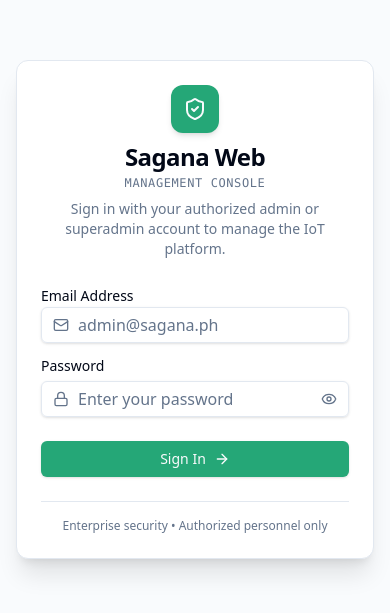
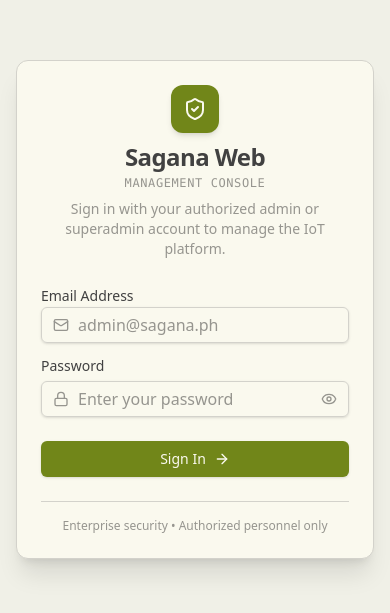
Before and after one commit to likha-innovations/sagana-web, a React (Vite) app: page /sign-in in a window 390 px wide. Shown: the part 113-726 px from the top of the page. Built offline with nearby package versions, Linux system fonts and the light colour scheme; no server answers.

Commit message:
style(theme): sync mobile brand palette and configure antislop guidelines

```diff
--- a/src/index.css
+++ b/src/index.css
@@ -1,72 +1,49 @@
 @import "tailwindcss";
+
+@theme {
+  --color-background: #FAF9EE;
+  --color-foreground: #414141;
+  --color-card: #FAF9EE;
+  --color-card-foreground: #414141;
+  --color-popover: #FAF9EE;
+  --color-popover-foreground: #414141;
+  --color-primary: #718619;
+  --color-primary-foreground: #FAF9EE;
+  --color-secondary: #E2E1DC;
+  --color-secondary-foreground: #414141;
+  --color-muted: #E2E1DC;
+  --color-muted-foreground: #96958F;
+  --color-accent: #E2E1DC;
+  --color-accent-foreground: #414141;
+  --color-destructive: #E84C4C;
+  --color-destructive-foreground: #FAF9EE;
+  --color-border: #D3D2CB;
+  --color-input: #C8C7BE;
+  --color-ring: #718619;
+}
 
 @layer base {
   :root {
-    --background: 0 0% 100%;
-    --foreground: 222.2 84% 4.9%;
-    --card: 0 0% 100%;
-    --card-foreground: 222.2 84% 4.9%;
-    --popover: 0 0% 100%;
-    --popover-foreground: 222.2 84% 4.9%;
-    --primary: 158 64% 40%;
-    --primary-foreground: 210 40% 98%;
-    --secondary: 210 40% 96.1%;
-    --secondary-foreground: 222.2 47.4% 11.2%;
-    --muted: 210 40% 96.1%;
-    --muted-foreground: 215.4 16.3% 46.9%;
-    --accent: 210 40% 96.1%;
-    --accent-foreground: 222.2 47.4% 11.2%;
-    --destructive: 0 84.2% 60.2%;
-    --destructive-foreground: 210 40% 98%;
-    --border: 214.3 31.8% 91.4%;
-    --input: 214.3 31.8% 91.4%;
-    --ring: 158 64% 40%;
-    --radius: 0.5rem;
+    --background: #FAF9EE;
+    --foreground: #414141;
+    --card: #FAF9EE;
+    --card-foreground: #414141;
+    --popover: #FAF9EE;
+    --popover-foreground: #414141;
+    --primary: #718619;
+    --primary-foreground: #FAF9EE;
+    --secondary: #E2E1DC;
+    --secondary-foreground: #414141;
+    --muted: #E2E1DC;
+    --muted-foreground: #96958F;
+    --accent: #E2E1DC;
+    --accent-foreground: #414141;
+    --destructive: #E84C4C;
+    --destructive-foreground: #FAF9EE;
+    --border: #D3D2CB;
+    --input: #C8C7BE;
+    --ring: #718619;
   }
-
-  .dark {
-    --background: 222.2 84% 4.9%;
-    --foreground: 210 40% 98%;
-    --card: 222.2 84% 4.9%;
-    --card-foreground: 210 40% 98%;
-    --popover: 222.2 84% 4.9%;
-    --popover-foreground: 210 40% 98%;
-    --primary: 158 64% 45%;
-    --primary-foreground: 222.2 47.4% 11.2%;
-    --secondary: 217.2 32.6% 17.5%;
-    --secondary-foreground: 210 40% 98%;
-    --muted: 217.2 32.6% 17.5%;
-    --muted-foreground: 215 20.2% 65.1%;
-    --accent: 217.2 32.6% 17.5%;
-    --accent-foreground: 210 40% 98%;
-    --destructive: 0 62.8% 30.6%;
-    --destructive-foreground: 210 40% 98%;
-    --border: 217.2 32.6% 17.5%;
-    --input: 217.2 32.6% 17.5%;
-    --ring: 158 64% 45%;
-  }
-}
-
-@theme {
-  --color-background: hsl(var(--background));
-  --color-foreground: hsl(var(--foreground));
-  --color-card: hsl(var(--card));
-  --color-card-foreground: hsl(var(--card-foreground));
-  --color-popover: hsl(var(--popover));
-  --color-popover-foreground: hsl(var(--popover-foreground));
-  --color-primary: hsl(var(--primary));
-  --color-primary-foreground: hsl(var(--primary-foreground));
-  --color-secondary: hsl(var(--secondary));
-  --color-secondary-foreground: hsl(var(--secondary-foreground));
-  --color-muted: hsl(var(--muted));
-  --color-muted-foreground: hsl(var(--muted-foreground));
-  --color-accent: hsl(var(--accent));
-  --color-accent-foreground: hsl(var(--accent-foreground));
-  --color-destructive: hsl(var(--destructive));
-  --color-destructive-foreground: hsl(var(--destructive-foreground));
-  --color-border: hsl(var(--border));
-  --color-input: hsl(var(--input));
-  --color-ring: hsl(var(--ring));
 }
 
 * {
@@ -80,4 +57,5 @@ body {
   min-height: 100vh;
   margin: 0;
   font-family: system-ui, -apple-system, BlinkMacSystemFont, 'Segoe UI', Roboto, Oxygen, Ubuntu, Cantarell, sans-serif;
+  -webkit-font-smoothing: antialiased;
 }
```
Also changed, not shown: 2 other files (tests, documents, lock files or other folders).
